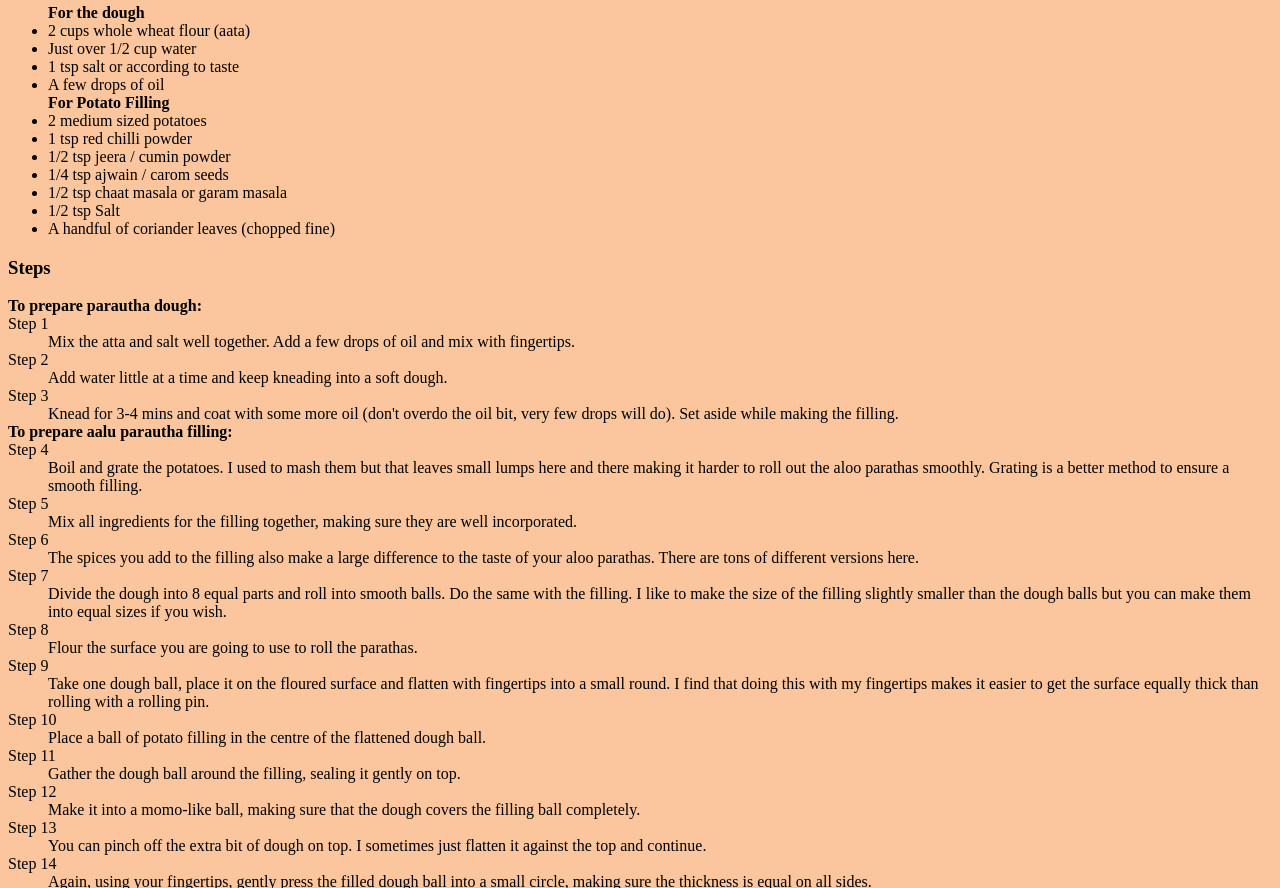
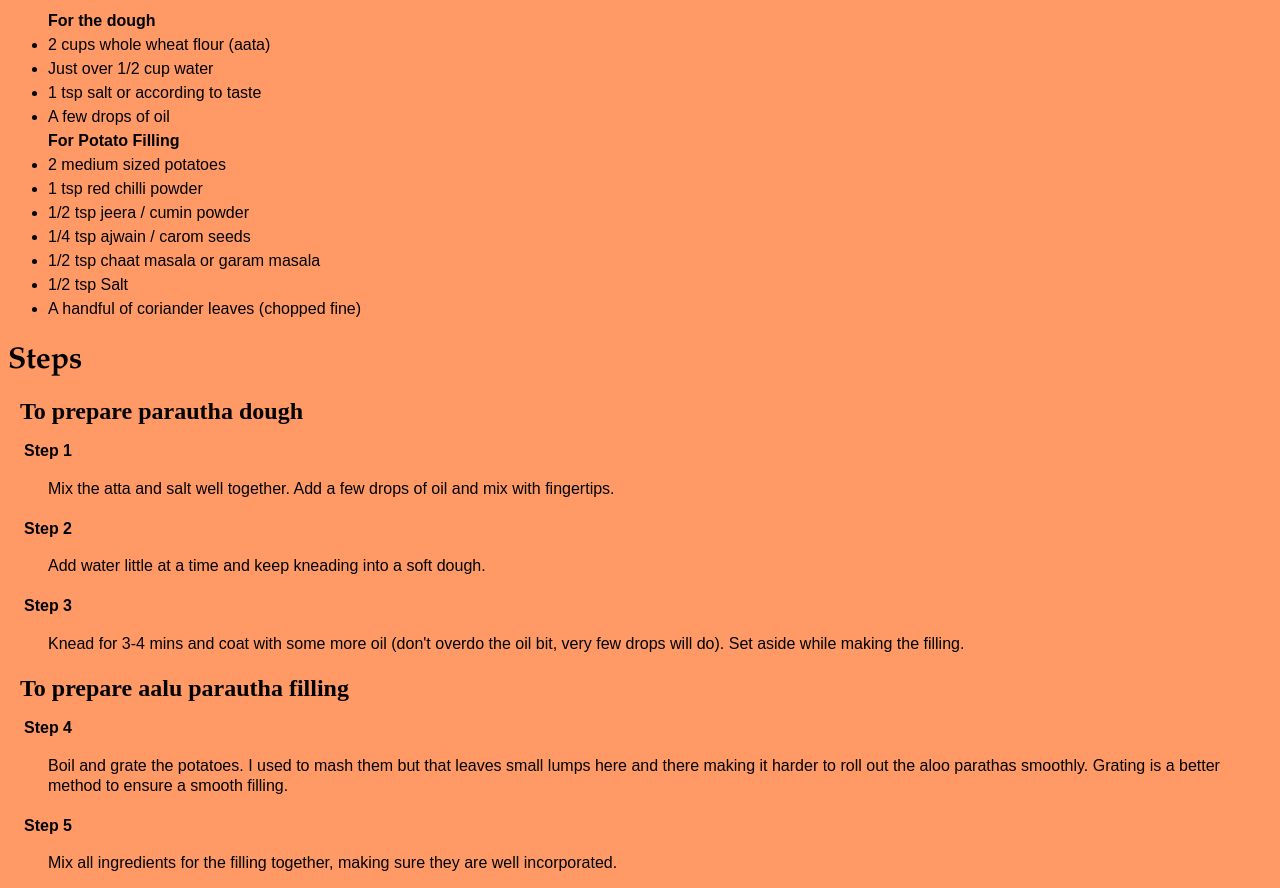
Before and after one commit to srj-17/odin-recepies, a plain HTML site: page recipes/aalu_parautha.html in a window 1280 px wide. Shown: the part 579-1467 px from the top of the page. Drawn offline with Linux system fonts and the light colour scheme; files that its build step writes are made by us from their sources.

Commit message:
Modify the headers, fonts of recipes' pages
Modifying other pages will become easier, since
we only will change background color now.

```diff
--- a/recipes/aalu_parautha.html
+++ b/recipes/aalu_parautha.html
@@ -4,12 +4,12 @@
     <meta charset="UTF-8">
     <meta name="viewport" content="width=device-width, initial-scale=1.0">
     <title>Recipe:Aalu Parautha</title>
-    <link rel="stylesheet" href="style.css">
+    <link rel="stylesheet" href="../style.css">
 </head>
-<body>
-    <h1>Aalu Parautha</h1>
+<body id="aalu">
+    <h1 class="header">Aalu Parautha</h1>
     <img src="../img/aalu_parautha.jpg" width="400px" alt="Aalu parautha(yum)">
-    <h3>Description</h3>
+    <h3 class="header">Description</h3>
     <p>
         Aalu parautha is a simple everyday dish. Its <strong>aalo paratha</strong> for indians <strong>aalu parautha</strong> for nepali people.
         Extremely delicious with suitable <em>aachar</em>
@@ -17,7 +17,7 @@
     <p>
         Make them for your family and friends for a tasty and light meal to lift their spirits.
     </p>
-    <h3>Ingredients</h3>
+    <h3 class="header">Ingredients</h3>
     <ul>
         <strong>For the dough</strong>
         <li>2 cups whole wheat flour (aata)</li>
@@ -33,16 +33,20 @@
         <li>1/2 tsp Salt</li>
         <li>A handful of coriander leaves (chopped fine)</li>
     </ul>
-    <h3>Steps</h3>
+    <h3 class="header">Steps</h3>
     <dl>
-        <strong>To prepare parautha dough:</strong>
+        <div class="step_separator">
+            <strong>To prepare parautha dough</strong>
+        </div>
         <dt>Step 1</dt>
         <dd>Mix the atta and salt well together. Add a few drops of oil and mix with fingertips.</dd>
         <dt>Step 2</dt>
         <dd>Add water little at a time and keep kneading into a soft dough.</dd>
         <dt>Step 3</dt>
         <dd>Knead for 3-4 mins and coat with some more oil (don't overdo the oil bit, very few drops will do). Set aside while making the filling.</dd>
-        <strong>To prepare aalu parautha filling:</strong>
+        <div class="step_separator">
+            <strong>To prepare aalu parautha filling</strong>
+        </div>
         <dt>Step 4</dt>
         <dd>Boil and grate the potatoes. I used to mash them but that leaves small lumps here and there making it harder to roll out the aloo parathas smoothly. Grating is a better method to ensure a smooth filling.</dd>
         <dt>Step 5</dt>
--- a/style.css
+++ b/style.css
@@ -1,12 +1,49 @@
-body{
+body {
+    font-family: Arial, Helvetica, sans-serif,  sans-serif;
+    line-height: 1.25em;
+}
+
+img{
+    border-radius: 10px;
+}
+
+body#index {
     background-color: hsl(26, 92%, 80%);
 }
 
+body#aalu {
+    background-color: hsl(20, 100%, 70%);
+}
+
+.header{
+    font-family: Garamond, Georgia, 'Times New Roman', Times, serif;
+}
 
 h1 {
-    font-family: Georgia, 'Times New Roman', Times, serif;
     font-size: 45px;
-    }
+}
+
+h3 {
+    font-size: 30px;
+}
+
+ul{
+    line-height: 1.5em;
+}
+
+dt {
+   margin-top: 1.25em;
+   margin-bottom: 1.1em;
+   margin-left: 1em;
+   font-weight: bold;
+}
+
+.step_separator {
+    font-family: Papyrus;
+    font-size: 1.5em;
+    margin-top: 1em;
+    margin-left: 0.5em;
+}
 
 ul.aesthetic_ul{
     list-style-type: none;
```
Also changed, not shown: index.html (+2 -2 lines), recipes/fried_chicken.html (+5 -5 lines), recipes/momos.html (+5 -5 lines).
